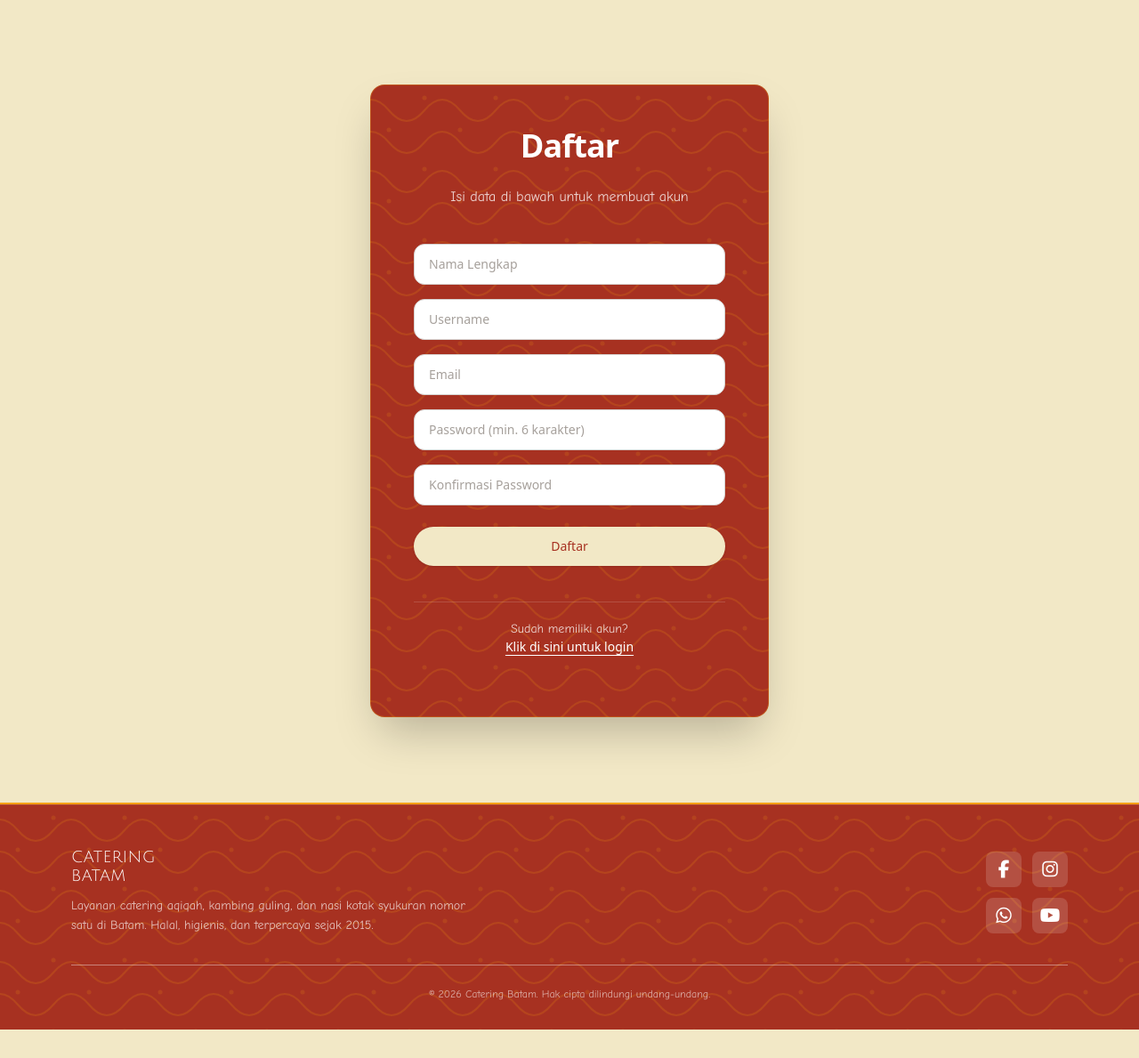
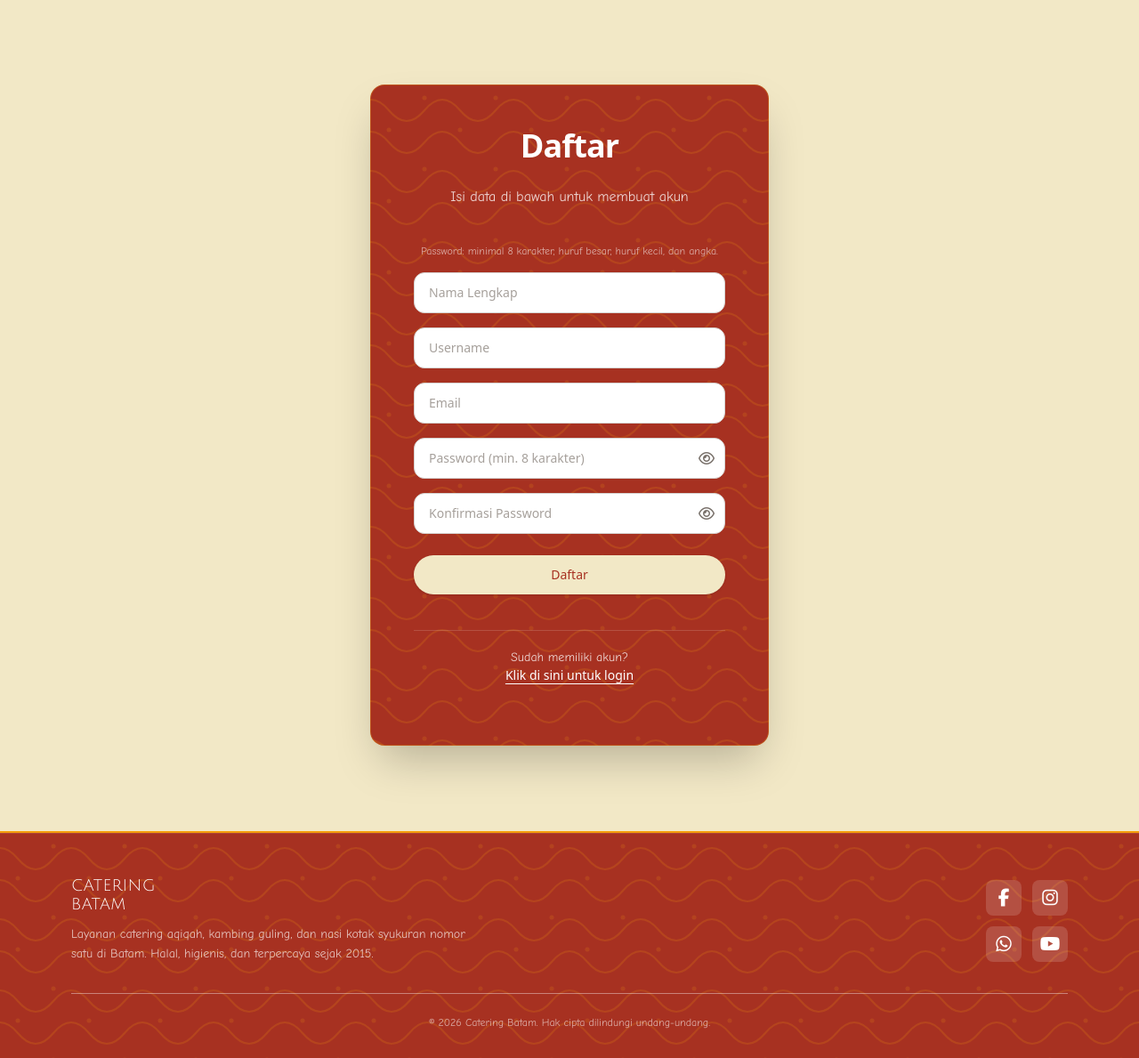
Before and after one commit to kelompokpbl310/pbl310, a Flask app: page /auth/register in a window 1280 px wide. Shown: the part 91-1280 px from the top of the page at 89% size. Before the commit the page ends 1248 px from the top, so only its background shows below. Run offline with Flask 3, Linux system fonts and the light colour scheme; style sheets or scripts are compiled from the project's sources; some libraries are stand-ins or nearby versions; some web fonts are replaced.

Commit message:
Improve password security and validation

```diff
--- a/app/auth/routes.py
+++ b/app/auth/routes.py
@@ -141,10 +141,14 @@ def register():
         password = request.form.get('password')
         confirm = request.form.get('confirm')
 
-        if password != confirm:
+        if not password or not confirm:
+            flash('Password dan konfirmasi wajib diisi.', 'error')
+        elif password != confirm:
             flash('Password dan konfirmasi tidak cocok.', 'error')
-        elif len(password) < 6:
-            flash('Password minimal 6 karakter.', 'error')
+        elif len(password) < 8:
+            flash('Password minimal 8 karakter.', 'error')
+        elif not (any(c.isupper() for c in password) and any(c.islower() for c in password) and any(c.isdigit() for c in password)):
+            flash('Password harus mengandung huruf besar, huruf kecil, dan angka.', 'error')
         elif not email:
             flash('Email wajib diisi.', 'error')
         elif User.query.filter_by(username=username).first():
--- a/app/static/script/site.js
+++ b/app/static/script/site.js
@@ -1,6 +1,23 @@
 document.addEventListener("DOMContentLoaded", () => {
   const $ = (s, r = document) => r.querySelector(s),
     $$ = (s, r = document) => [...r.querySelectorAll(s)];
+
+  // Show/hide password toggle
+  $$('.password-toggle').forEach(btn => {
+    btn.addEventListener('click', () => {
+      const targetId = btn.dataset.target;
+      const input = document.getElementById(targetId);
+      if (!input) return;
+      const isPassword = input.type === 'password';
+      input.type = isPassword ? 'text' : 'password';
+      btn.setAttribute('aria-pressed', isPassword ? 'true' : 'false');
+      const icon = btn.querySelector('i');
+      if (icon) {
+        icon.classList.toggle('fa-eye', !isPassword);
+        icon.classList.toggle('fa-eye-slash', isPassword);
+      }
+    });
+  });
 
   // Midtrans Snap payment
   const payBtn = document.getElementById('pay-btn');
--- a/app/templates/register.html
+++ b/app/templates/register.html
@@ -13,6 +13,7 @@
           <p class="mx-auto mt-6 mb-10 max-w-xs text-sm leading-relaxed text-white/80 sm:text-base">
             Isi data di bawah untuk membuat akun
           </p>
+          <p class="text-xs text-white/60 mb-4">Password: minimal 8 karakter, huruf besar, huruf kecil, dan angka.</p>
           <form method="POST" class="space-y-4">
             <input type="hidden" name="csrf_token" value="{{ csrf_token() }}">
             <div class="text-left">
@@ -53,19 +54,25 @@
             </div>
             <div class="text-left">
               <label for="reg-password" class="sr-only">Password</label>
+              <div class="relative">
                 <input
                   id="reg-password"
                   name="password"
                   type="password"
-                placeholder="Password (min. 6 karakter)"
+                  placeholder="Password (min. 8 karakter)"
                   autocomplete="new-password"
                   required
-                minlength="6"
-                class="w-full rounded-xl border border-stone-300 bg-white px-4 py-3 text-sm text-stone-800 placeholder:text-stone-400 focus:border-maroon focus:outline-none focus:ring-2 focus:ring-maroon/30"
+                  minlength="8"
+                  class="w-full rounded-xl border border-stone-300 bg-white px-4 py-3 pr-12 text-sm text-stone-800 placeholder:text-stone-400 focus:border-maroon focus:outline-none focus:ring-2 focus:ring-maroon/30"
                 />
+                <button type="button" class="password-toggle absolute right-3 top-1/2 -translate-y-1/2 text-stone-500 hover:text-maroon" data-target="reg-password" aria-label="Tampilkan password" aria-pressed="false">
+                  <i class="fa-solid fa-eye" aria-hidden="true"></i>
+                </button>
+              </div>
             </div>
             <div class="text-left">
               <label for="reg-confirm" class="sr-only">Konfirmasi Password</label>
+              <div class="relative">
                 <input
                   id="reg-confirm"
                   name="confirm"
@@ -73,8 +80,13 @@
                   placeholder="Konfirmasi Password"
                   autocomplete="new-password"
                   required
-                class="w-full rounded-xl border border-stone-300 bg-white px-4 py-3 text-sm text-stone-800 placeholder:text-stone-400 focus:border-maroon focus:outline-none focus:ring-2 focus:ring-maroon/30"
+                  minlength="8"
+                  class="w-full rounded-xl border border-stone-300 bg-white px-4 py-3 pr-12 text-sm text-stone-800 placeholder:text-stone-400 focus:border-maroon focus:outline-none focus:ring-2 focus:ring-maroon/30"
                 />
+                <button type="button" class="password-toggle absolute right-3 top-1/2 -translate-y-1/2 text-stone-500 hover:text-maroon" data-target="reg-confirm" aria-label="Tampilkan password" aria-pressed="false">
+                  <i class="fa-solid fa-eye" aria-hidden="true"></i>
+                </button>
+              </div>
             </div>
             <button
               type="submit"
```
Also changed, not shown: app/main/profile.py (+84 -7 lines), app/templates/login.html (+7 -2 lines), app/templates/profil/keamanan.html (+19 -3 lines). Lines whose indentation alone changed are shown as unchanged.
